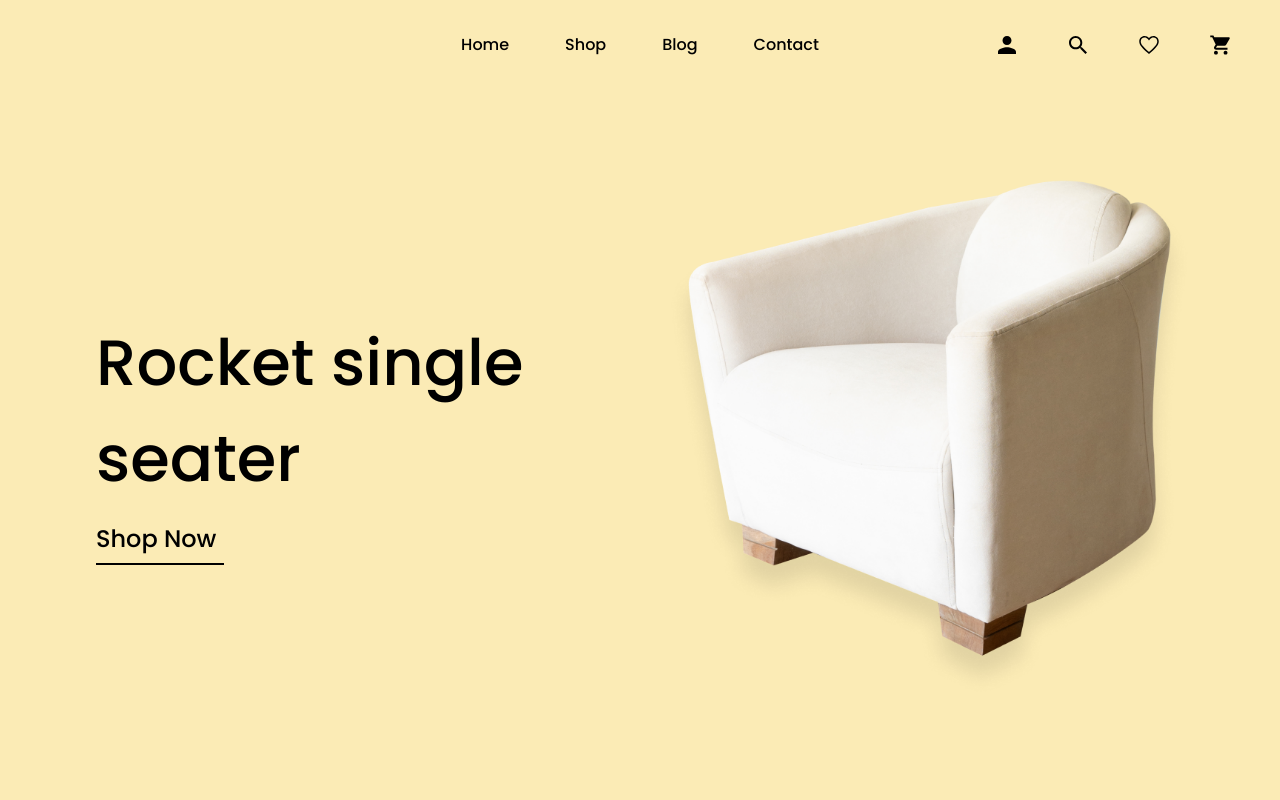
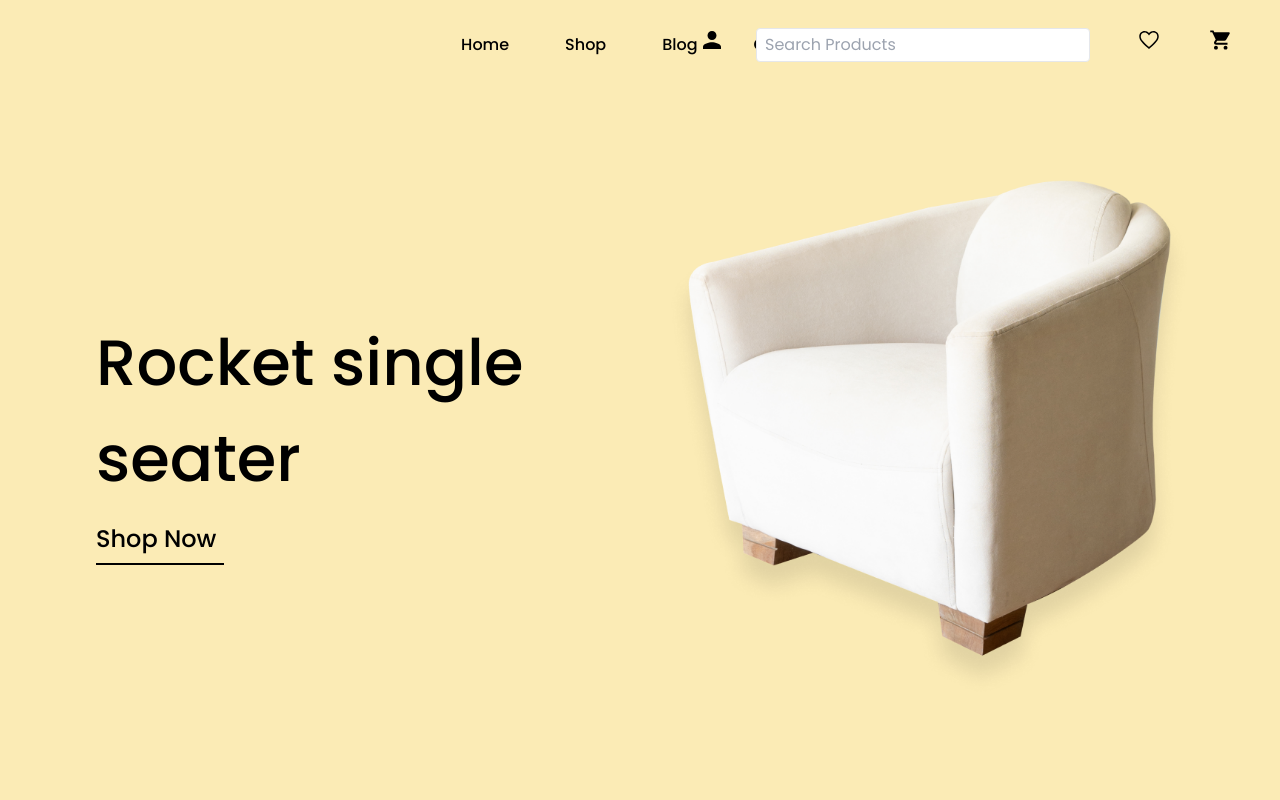
Before and after one commit to umarprogrammer19/Furniture-Hub, a Next.js app: page / in a window 1280 px wide. Shown: the top 800 px of the page. Built offline with nearby package versions, Linux system fonts and the light colour scheme; no server answers.

Commit message:
Search Functionality

```diff
--- a/pages/[itemID].js
+++ b/pages/[itemID].js
@@ -2,6 +2,7 @@ import ItemDetail from '@/components/shopComponents/itemDetail';
 import React, { useState, useEffect } from 'react';
 import { useRouter } from 'next/router';
 import '../src/app/globals.css';
+import { SearchProvider } from '../context/searchContext';
 
 const Item = () => {
   const router = useRouter();
@@ -9,14 +10,16 @@ const Item = () => {
   const [currentID, setCurrentID] = useState(0);
 
   useEffect(() => {
-    if(itemID) {
+    if (itemID) {
       setCurrentID(itemID);
     }
   }, [itemID]);
 
   console.log("BURADAYIM LAN: " + currentID);
   return (
-    <ItemDetail itemID={currentID}/>
+    <SearchProvider>
+      <ItemDetail itemID={currentID} />
+    </SearchProvider>
   )
 }
 
--- a/src/app/layout.js
+++ b/src/app/layout.js
@@ -1,8 +1,8 @@
 import { Poppins } from 'next/font/google'
+import { SearchProvider } from '../../context/searchContext'
 import './globals.css'
-import Navbar from '../components/navbar'
 
-const inter = Poppins({ weight: ['100', '200', '300', '400', '500', '600', '700', '800', '900'], subsets: ['latin']})
+const inter = Poppins({ weight: ['100', '200', '300', '400', '500', '600', '700', '800', '900'], subsets: ['latin'] })
 
 export const metadata = {
   title: 'Create Next App',
@@ -11,8 +11,10 @@ export const metadata = {
 
 export default function RootLayout({ children }) {
   return (
-    <html lang="en">
-      <body className={inter.className}>{children}</body>
-    </html>
+    <SearchProvider>
+      <html lang="en">
+        <body className={inter.className}>{children}</body>
+      </html>
+    </SearchProvider>
   )
 }
--- a/src/app/page.js
+++ b/src/app/page.js
@@ -1,13 +1,16 @@
 import "./globals.css";
 import HomePage from "../../pages/home";
 import { AuthProvider } from "@/services/authContext";
+import { SearchProvider } from "../../context/searchContext";
 
 export default async function Home() {
   return (
-    <AuthProvider>
-      <main className="flex bg-white min-h-screen flex-col items-center justify-between">
-        <HomePage />
-      </main>
-    </AuthProvider>
+    <SearchProvider>
+      <AuthProvider>
+        <main className="flex bg-white min-h-screen flex-col items-center justify-between">
+          <HomePage />
+        </main>
+      </AuthProvider>
+    </SearchProvider>
   );
 }
--- a/src/components/navbar.jsx
+++ b/src/components/navbar.jsx
@@ -3,9 +3,11 @@ import React, { useState } from "react";
 import Link from "next/link";
 import { IoMdPerson, IoMdSearch, IoMdHeartEmpty, IoMdCart } from "react-icons/io";
 import { IoMdMenu } from "react-icons/io";
+import { useSearch } from "../../context/searchContext";
 
 const Navbar = ({ bgColor }) => {
   const [menuOpen, setMenuOpen] = useState(false);
+  const { searchQuery, setSearchQuery } = useSearch();
 
   // Toggle menu visibility on small screens
   const toggleMenu = () => setMenuOpen(!menuOpen);
@@ -57,7 +59,14 @@ const Navbar = ({ bgColor }) => {
         <Link href={"/profile"}>
           <IoMdPerson className="text-2xl text-[black] ml-[15px]" />
         </Link>
-        <IoMdSearch className="text-2xl text-[black] ml-[15px]" />
+        <input
+          type="text"
+          value={searchQuery}
+          onChange={(e) => setSearchQuery(e.target.value)} // Set search query
+          placeholder="Search Products"
+          className="px-2 text-black py-1 border rounded"
+        />
+
         <IoMdHeartEmpty className="text-2xl text-[black] ml-[15px]" />
         <Link href={"/cart"}>
           <IoMdCart className="text-2xl text-[black] ml-[15px]" />
--- a/src/components/shopComponents/itemList.jsx
+++ b/src/components/shopComponents/itemList.jsx
@@ -4,6 +4,7 @@ import { useEffect, useState } from "react";
 import Filter from "./filter";
 import ItemCard from "./itemCard";
 import { client } from "@/sanity/lib/client";
+import { useSearch } from "../../../context/searchContext";
 const query = `*[_type == "product"]{
   _id,
   name,
@@ -18,6 +19,7 @@ const query = `*[_type == "product"]{
 const ItemList = ({ itemsPerPage }) => {
 
   const [products, setProducts] = useState([]);
+  const { searchQuery } = useSearch();
 
   useEffect(() => {
     (async () => {
@@ -31,7 +33,6 @@ const ItemList = ({ itemsPerPage }) => {
     })()
   }, []);
 
-
   const [currentPage, setCurrentPage] = useState(1);
 
   const indexOfLastItem = currentPage * itemsPerPage;
@@ -40,13 +41,18 @@ const ItemList = ({ itemsPerPage }) => {
 
   const paginate = (pageNumber) => setCurrentPage(pageNumber);
 
+  const filteredProducts = currentItems.filter((product) =>
+    product.name.toLowerCase().includes(searchQuery.toLowerCase()) ||
+    product.description.toLowerCase().includes(searchQuery.toLowerCase())
+  );
+
   return (
     <div className="w-full">
       <Filter currentPage={currentPage} />
 
       {/* Grid Layout - Adjust the number of columns based on screen size */}
       <div className="grid grid-cols-1 sm:grid-cols-2 md:grid-cols-3 lg:grid-cols-4 gap-8 place-items-center">
-        {currentItems.map((item) => (
+        {filteredProducts.map((item) => (
           <Link key={item._id} href={`/${item._id}`}>
             <ItemCard item={item} />
           </Link>
```
Also changed, not shown: pages/shop.js (+6 -3 lines).
